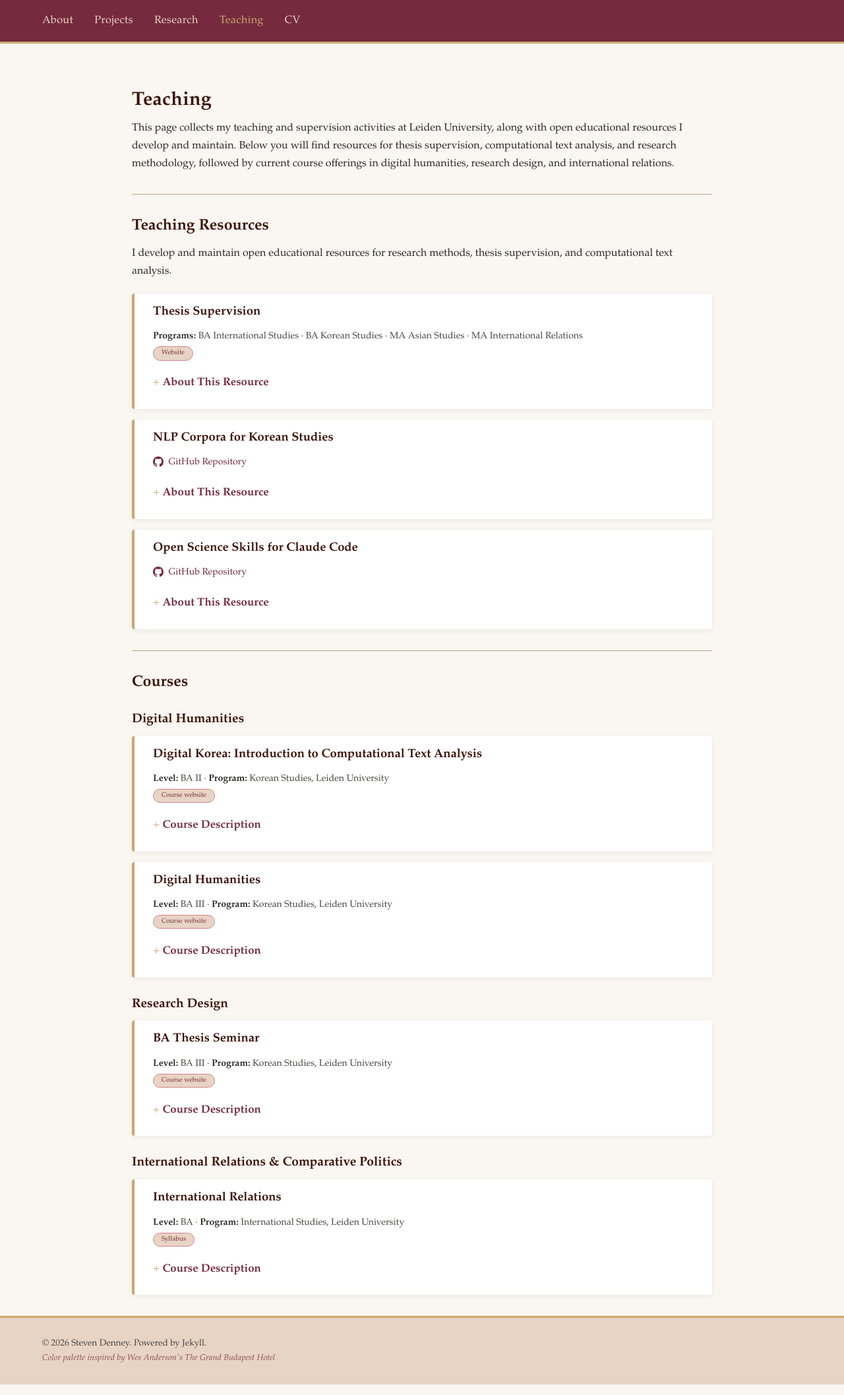
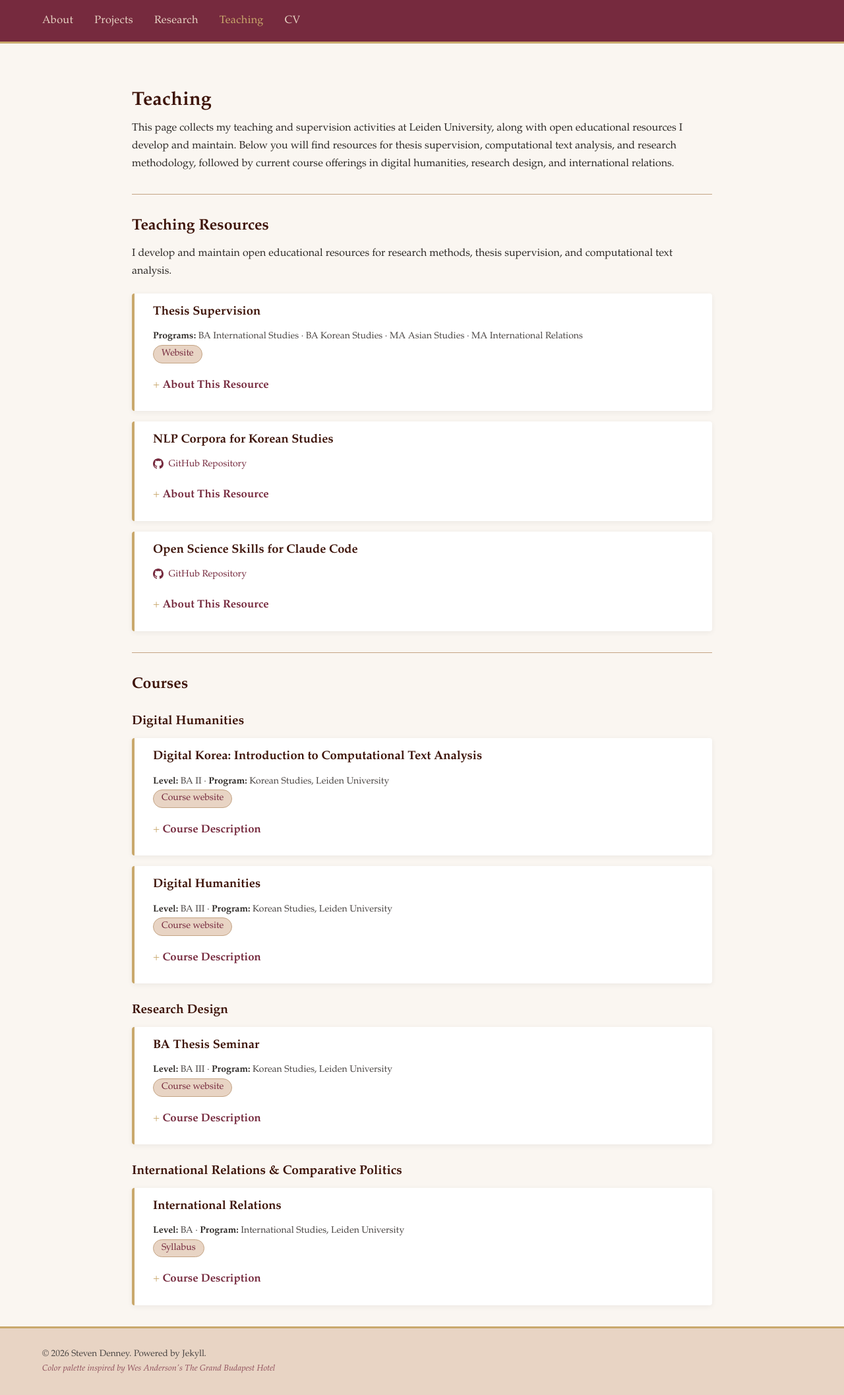
Before and after one commit to scdenney/scdenney.github.io, a Jekyll site: the page built from teaching.md, in a window 1280 px wide. Shown: the whole page at 66% size. Built offline with Jekyll 4.4.1, drawn with Linux system fonts in a browser that asks for light colours.

Commit message:
Badges: match resource-badge colors to replication-badge; increase font-size to 1em on all badges

```diff
--- a/assets/css/style.css
+++ b/assets/css/style.css
@@ -325,7 +325,7 @@ hr {
   display: inline-block;
   margin-left: 4px;
   padding: 2px 12px;
-  font-size: 0.72em;
+  font-size: 1em;
   font-weight: 500;
   line-height: 1.5;
   white-space: nowrap;
@@ -370,15 +370,15 @@ hr {
   display: inline-block;
   margin-left: 0;
   padding: 2px 12px;
-  font-size: 0.72em;
+  font-size: 1em;
   font-weight: 500;
   line-height: 1.5;
   white-space: nowrap;
   text-indent: 0;
   text-align: center;
-  color: #7A2F3E;
+  color: var(--burgundy);
   background-color: var(--warm-tan);
-  border: 1px solid var(--soft-coral);
+  border: 1px solid var(--dusty-rose);
   border-radius: 999px;
   text-decoration: none;
   vertical-align: baseline;
@@ -386,9 +386,9 @@ hr {
 }
 
 .resource-badge:hover {
-  background-color: var(--soft-coral);
+  background-color: var(--burgundy);
   color: var(--cream);
-  border-color: var(--soft-coral);
+  border-color: var(--burgundy);
 }
 
 /* Working paper badge */
@@ -396,7 +396,7 @@ hr {
   display: inline-block;
   margin-left: 4px;
   padding: 2px 12px;
-  font-size: 0.72em;
+  font-size: 1em;
   font-weight: 500;
   line-height: 1.5;
   white-space: nowrap;
```
